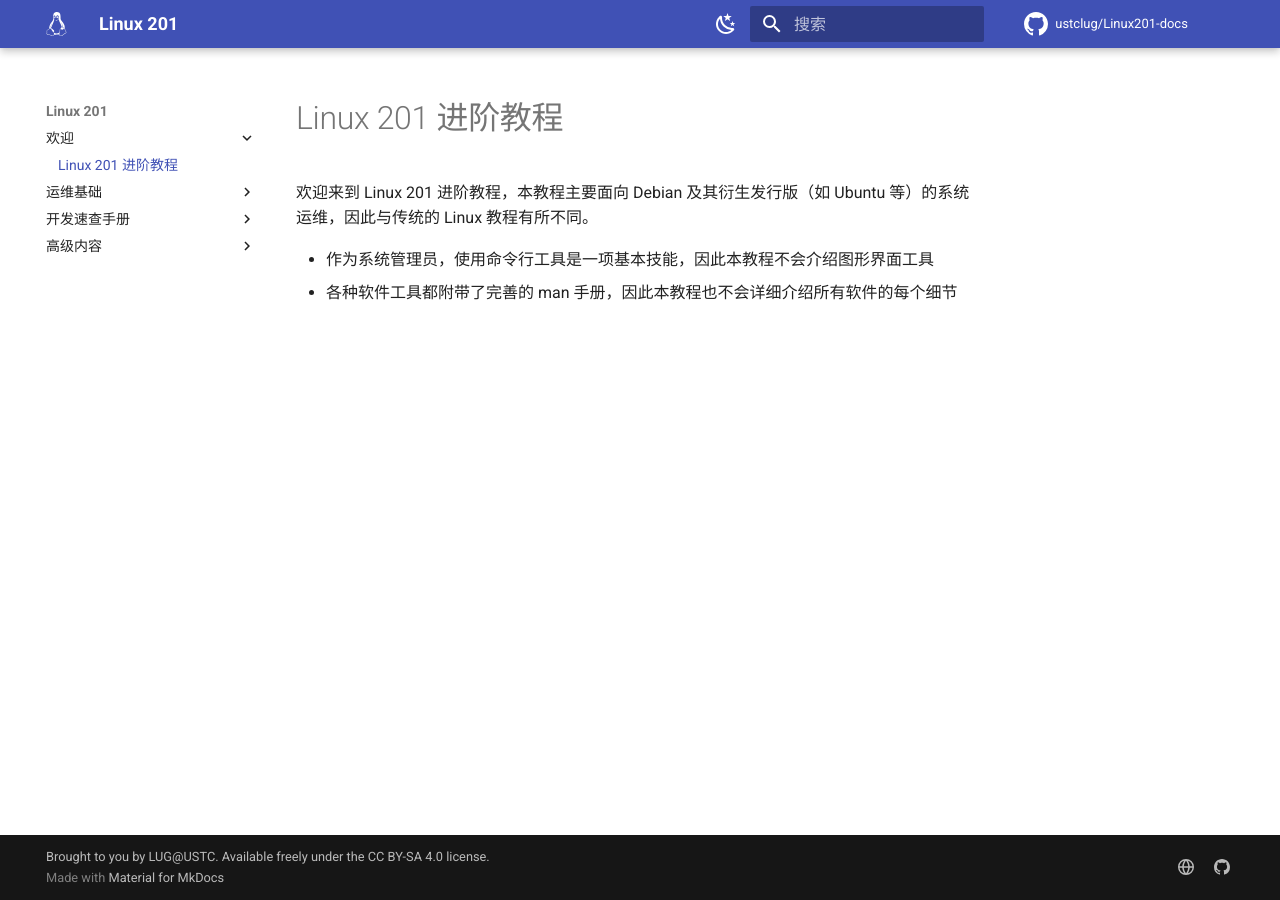
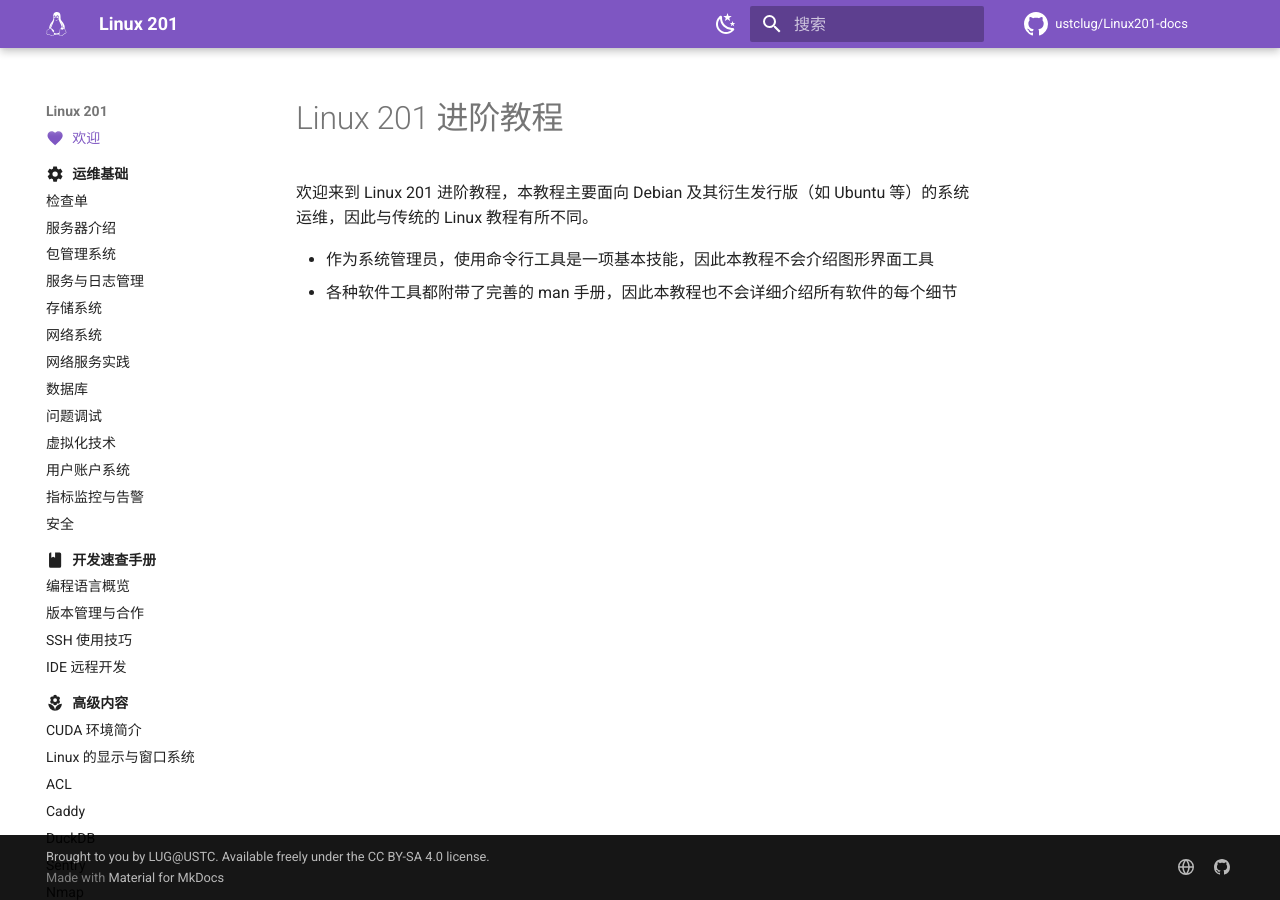
Before and after one commit to ustclug/Linux201-docs, an MkDocs documentation site: the page built from docs/index.md, in a window 1280 px wide. Built offline with MkDocs 1.6.1 and Material for MkDocs 9.7.7, drawn with Linux system fonts in a browser that asks for light colours; comment, search, counter and statistics services are not loaded.

Commit message:
Enable more theme features and add page icons

```diff
--- a/docs/index.md
+++ b/docs/index.md
@@ -1,3 +1,7 @@
+---
+icon: material/heart
+---
+
 # Linux 201 进阶教程
 
 欢迎来到 Linux 201 进阶教程，本教程主要面向 Debian 及其衍生发行版（如 Ubuntu 等）的系统运维，因此与传统的 Linux 教程有所不同。
--- a/mkdocs.yml
+++ b/mkdocs.yml
@@ -12,15 +12,15 @@
   palette:
     - scheme: default
       media: "(prefers-color-scheme: light)"
-      primary: indigo
-      accent: indigo
+      primary: deep purple
+      accent: deep purple
       toggle:
         icon: material/weather-night
         name: 切换至深色模式
     - scheme: slate
       media: "(prefers-color-scheme: dark)"
-      primary: blue
-      accent: blue
+      primary: purple
+      accent: purple
       toggle:
         icon: material/weather-sunny
         name: 切换至浅色模式
@@ -28,16 +28,25 @@
     logo: fontawesome/brands/linux
     repo: octicons/mark-github-16
   features:
+    - content.code.annotate
+    - content.code.copy
+    - navigation.indexes
+    - navigation.sections
     - navigation.top
 
 markdown_extensions:
   - admonition
   - attr_list
   - footnotes
+  - markdown.extensions.def_list
   - pymdownx.details
+  - pymdownx.emoji:
+      emoji_index: !!python/name:material.extensions.emoji.twemoji
+      emoji_generator: !!python/name:material.extensions.emoji.to_svg
+  - pymdownx.highlight:
+      anchor_linenums: true
   - pymdownx.inlinehilite
   - pymdownx.superfences
-  - markdown.extensions.def_list
   - toc:
       permalink: true
 
@@ -55,8 +64,7 @@
   - 'css/extra.css'
 
 nav:
-  - 欢迎:
-    - index.md
+  - 欢迎: index.md
   - 运维基础:
     - ops/index.md
     - 检查单: ops/checklist.md
@@ -76,9 +84,8 @@
     - dev/index.md
     - 编程语言概览: dev/language.md
     - 版本管理与合作: dev/git-collaboration.md
-    - 远程开发:
-      - SSH 使用技巧: dev/remote/ssh.md
-      - IDE 远程开发: dev/remote/ide.md
+    - SSH 使用技巧: dev/ssh.md
+    - IDE 远程开发: dev/remote-ide.md
   - 高级内容:
     - advanced/index.md
     - CUDA 环境简介: advanced/cuda.md
```
Also changed, not shown: docs/advanced/index.md (+5 -0 lines), docs/dev/index.md (+5 -0 lines), docs/ops/index.md (+5 -0 lines), docs/dev/ssh.md (renamed from docs/dev/remote/ssh.md).
